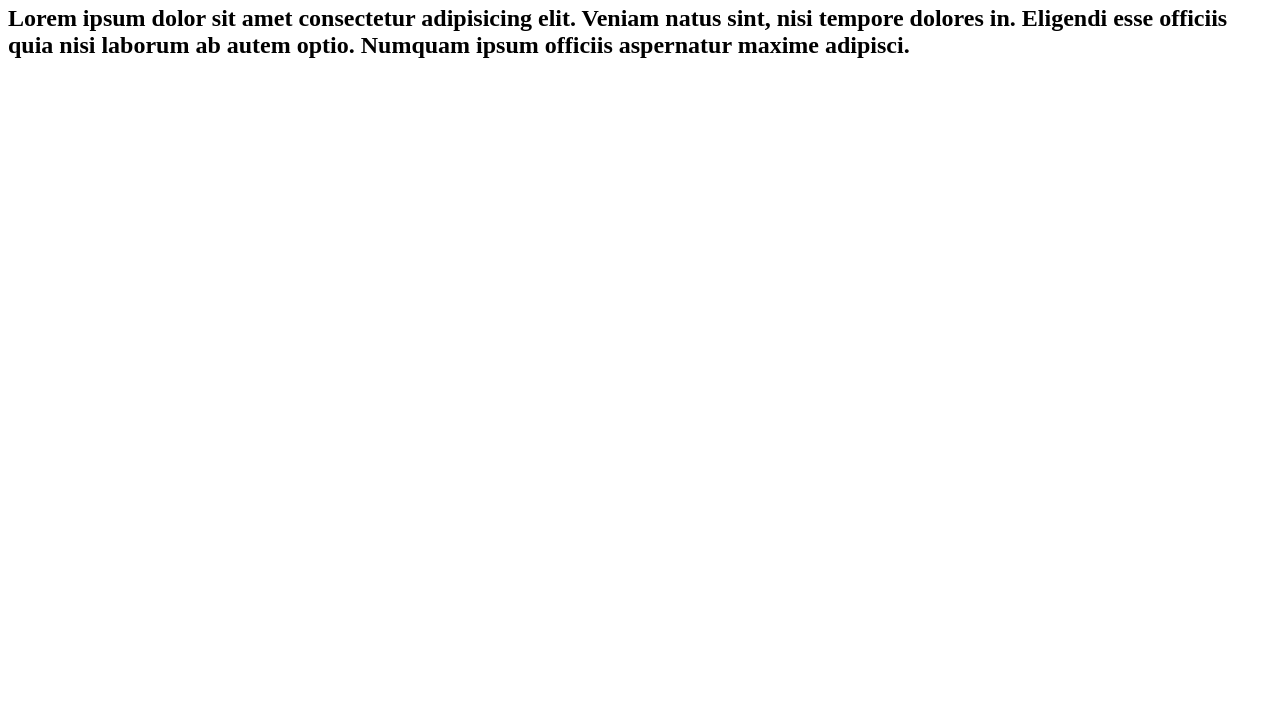
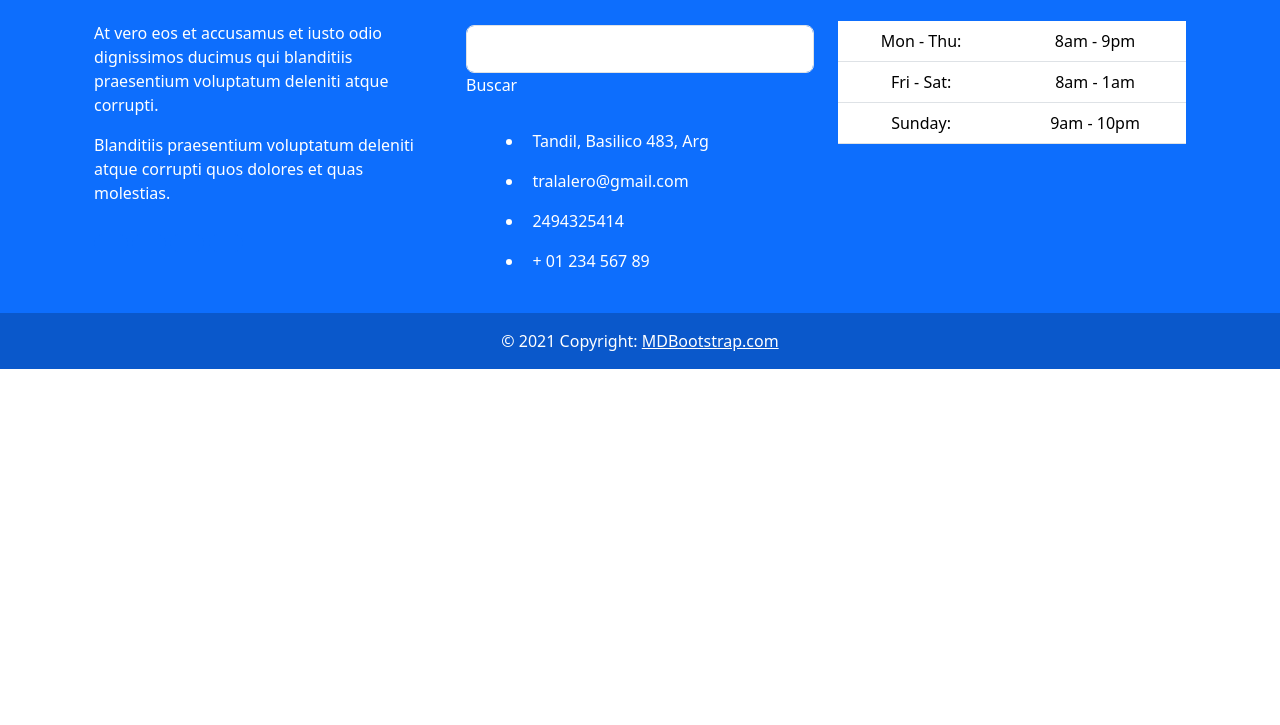
Before and after one commit to Tomasib122/Trabajo_pagina, a plain HTML site: page index.html in a window 1280 px wide. Shown: the part 75-800 px from the top of the page. Drawn offline with nearby package versions, Linux system fonts and the light colour scheme.

Commit message:
footer mati

```diff
--- a/index.html
+++ b/index.html
@@ -5,9 +5,103 @@
     <meta name="viewport" content="width=device-width, initial-scale=1.0">
     <title>Document</title>
     <link rel="stylesheet" href="style.css">
+    <link href="https://cdn.jsdelivr.net/npm/bootstrap@5.3.5/dist/css/bootstrap.min.css" rel="stylesheet" integrity="sha384-SgOJa3DmI69IUzQ2PVdRZhwQ+dy64/BUtbMJw1MZ8t5HZApcHrRKUc4W0kG879m7" crossorigin="anonymous">
 </head>
 <body>
-    <h1>trabajo pagina</h1>
-    <h2>Lorem ipsum dolor sit amet consectetur adipisicing elit. Veniam natus sint, nisi tempore dolores in. Eligendi esse officiis quia nisi laborum ab autem optio. Numquam ipsum officiis aspernatur maxime adipisci.</h2>
+
+    <footer class="text-white text-center text-lg-start bg-primary">
+        <!-- Grid container -->
+        <div class="container p-4">
+          <!--Grid row-->
+          <div class="row mt-4">
+            <!--Grid column-->
+            <div class="col-lg-4 col-md-12 mb-4 mb-md-0">
+              <h5 class="text-uppercase mb-4">About company</h5>
+
+              <p>
+                At vero eos et accusamus et iusto odio dignissimos ducimus qui blanditiis praesentium
+                voluptatum deleniti atque corrupti.
+              </p>
+
+              <p>
+                Blanditiis praesentium voluptatum deleniti atque corrupti quos dolores et quas
+                molestias.
+              </p>
+
+              <div class="mt-4">
+                <!-- Facebook -->
+                <a type="button" class="btn btn-floating btn-primary btn-lg"><i class="fab fa-facebook-f"></i></a>
+                <!-- Dribbble -->
+                <a type="button" class="btn btn-floating btn-primary btn-lg"><i class="fab fa-dribbble"></i></a>
+                <!-- Twitter -->
+                <a type="button" class="btn btn-floating btn-primary btn-lg"><i class="fab fa-twitter"></i></a>
+                <!-- Google + -->
+                <a type="button" class="btn btn-floating btn-primary btn-lg"><i class="fab fa-google-plus-g"></i></a>
+                <!-- Linkedin -->
+              </div>
+            </div>
+            <!--Grid column-->
+
+            <!--Grid column-->
+            <div class="col-lg-4 col-md-6 mb-4 mb-md-0">
+              <h5 class="text-uppercase mb-4 pb-1">Busca algo</h5>
+
+              <div class="form-outline form-white mb-4">
+                <input type="text" id="formControlLg" class="form-control form-control-lg" />
+                <label class="form-label" for="formControlLg">Buscar</label>
+              </div>
+
+              <ul class="fa-ul" style="margin-left: 1.65em;">
+                <li class="mb-3">
+                  <span class="fa-li"><i class="fas fa-home"></i></span><span class="ms-2">Tandil, Basilico 483, Arg</span>
+                </li>
+                <li class="mb-3">
+                  <span class="fa-li"><i class="fas fa-envelope"></i></span><span class="ms-2">tralalero@gmail.com</span>
+                </li>
+                <li class="mb-3">
+                  <span class="fa-li"><i class="fas fa-phone"></i></span><span class="ms-2">2494325414</span>
+                </li>
+                <li class="mb-3">
+                  <span class="fa-li"><i class="fas fa-print"></i></span><span class="ms-2">+ 01 234 567 89</span>
+                </li>
+              </ul>
+            </div>
+            <!--Grid column-->
+
+            <!--Grid column-->
+            <div class="col-lg-4 col-md-6 mb-4 mb-md-0">
+              <h5 class="text-uppercase mb-4">Opening hours</h5>
+
+              <table class="table text-center text-white">
+                <tbody class="font-weight-normal">
+                  <tr>
+                    <td>Mon - Thu:</td>
+                    <td>8am - 9pm</td>
+                  </tr>
+                  <tr>
+                    <td>Fri - Sat:</td>
+                    <td>8am - 1am</td>
+                  </tr>
+                  <tr>
+                    <td>Sunday:</td>
+                    <td>9am - 10pm</td>
+                  </tr>
+                </tbody>
+              </table>
+            </div>
+            <!--Grid column-->
+          </div>
+          <!--Grid row-->
+        </div>
+        <!-- Grid container -->
+
+        <!-- Copyright -->
+        <div class="text-center p-3" style="background-color: rgba(0, 0, 0, 0.2);">
+          © 2021 Copyright:
+          <a class="text-white" href="https://mdbootstrap.com/">MDBootstrap.com</a>
+        </div>
+        <!-- Copyright -->
+      </footer>
+      <script src="https://cdn.jsdelivr.net/npm/bootstrap@5.3.5/dist/js/bootstrap.bundle.min.js" integrity="sha384-k6d4wzSIapyDyv1kpU366/PK5hCdSbCRGRCMv+eplOQJWyd1fbcAu9OCUj5zNLiq" crossorigin="anonymous"></script>
 </body>
 </html>
--- a/style.css
+++ b/style.css
@@ -1,3 +1,11 @@
-h1 {
-    color: red;
+body{
+    margin:0;
+    min-height: 100vh;
+    display: flex;
+    flex-direction: column;
 }
+main{
+    flex:1;
+    padding: 20px;
+    background-color: darkgray;
+}
```
